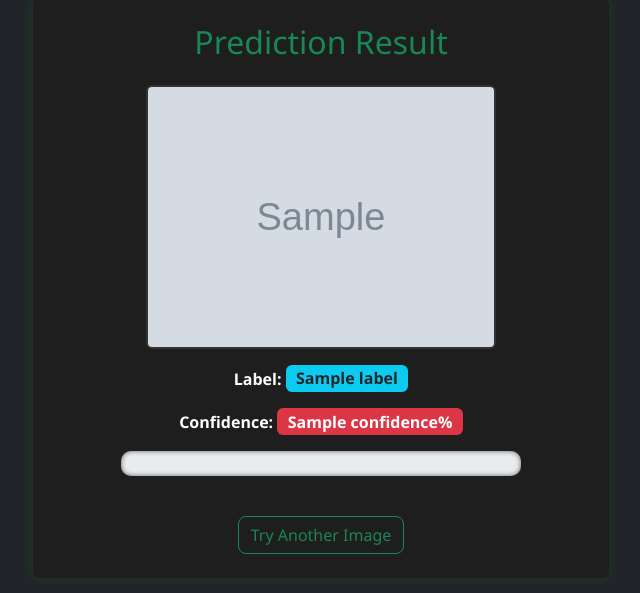
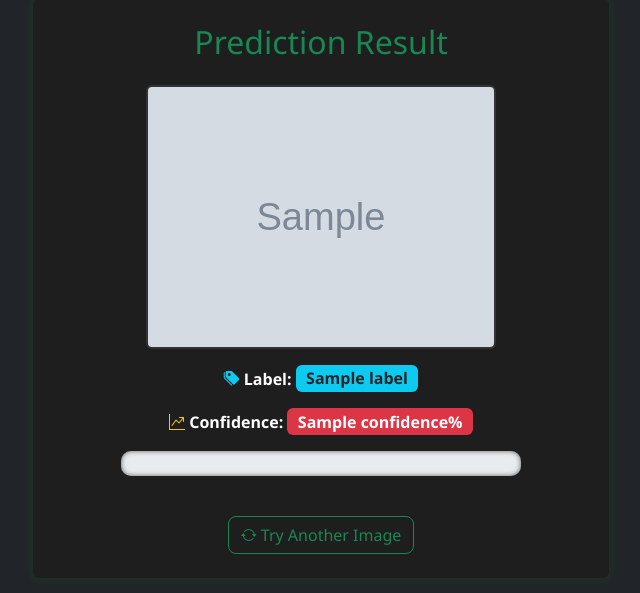
Before and after one commit to harizonelopez/AI_FASTAPI-project, a FastAPI app: template app/templates/result.html in a window 1280 px wide. Shown: the part 79-672 px from the top of the page, without its empty margins (319-959 px from the left). Run offline with FastAPI, Linux system fonts and the light colour scheme; the template is opened without the code that fills it: most values are stand-ins (such as "Sample title", 1, 10 or a date in 2020); grey boxes marked "Sample" are stand-in pictures.

Commit message:
Enhance result page with Bootstrap icons for labels and confidence, and update try again button with an icon

```diff
--- a/app/templates/result.html
+++ b/app/templates/result.html
@@ -7,6 +7,7 @@
 
     <!-- Bootstrap CDN -->
     <link href="https://cdn.jsdelivr.net/npm/bootstrap@5.3.3/dist/css/bootstrap.min.css" rel="stylesheet">
+    <link href="https://cdn.jsdelivr.net/npm/bootstrap-icons@1.10.5/font/bootstrap-icons.css" rel="stylesheet">
 
     <!-- Custom result page styling -->
     <link href="/static/css/result-style.css" rel="stylesheet">
@@ -22,13 +23,13 @@
 
             <!-- Label -->
             <p>
-                <strong>Label:</strong>
+                <strong><i class="bi bi-tags-fill text-info"></i> Label:</strong>
                 <span class="badge bg-info text-dark fs-6">{{ label }}</span>
             </p>
 
             <!-- Confidence -->
             <p>
-                <strong>Confidence:</strong>
+                <strong><i class="bi bi-graph-up-arrow text-warning"></i> Confidence:</strong>
                 {% if confidence >= 80 %}
                     <span class="badge bg-success fs-6">{{ confidence }}%</span>
                 {% elif confidence >= 50 %}
@@ -55,7 +56,10 @@
                     {{ confidence }}%
                 </div>
             </div>
-            <a href="/" class="btn btn-outline-success mt-4">Try Another Image</a>
+            <!-- Try again button -->
+            <a href="/" class="btn btn-outline-success mt-4">
+                <i class="bi bi-arrow-repeat"></i> Try Another Image
+            </a>
         </div>
     </div>
 </body>
```
